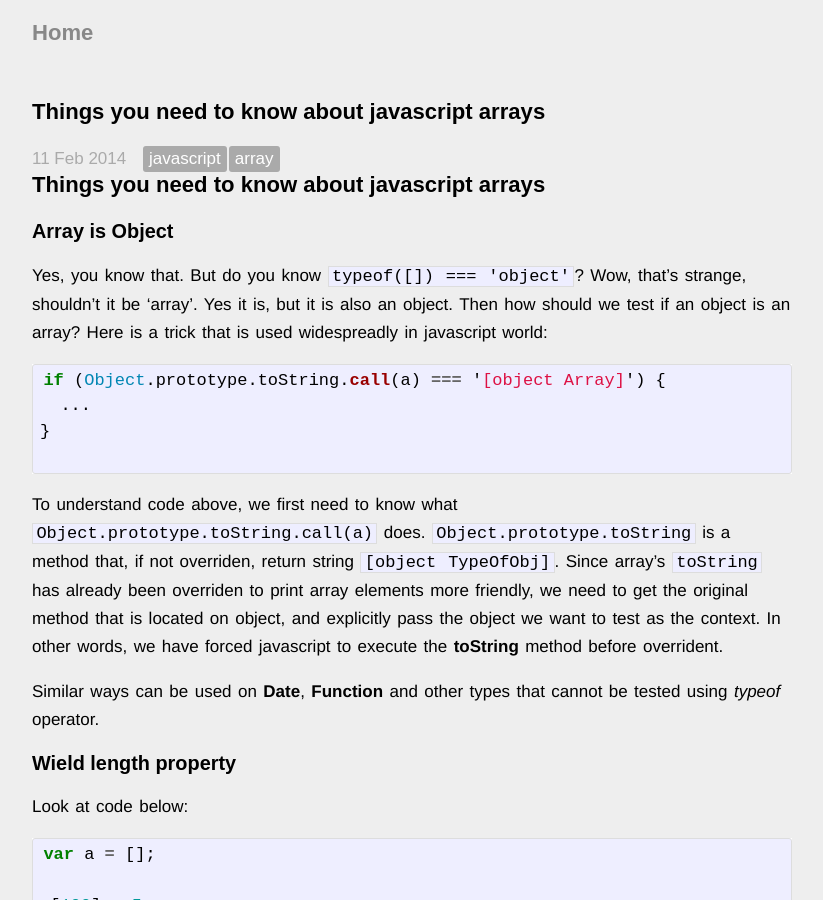
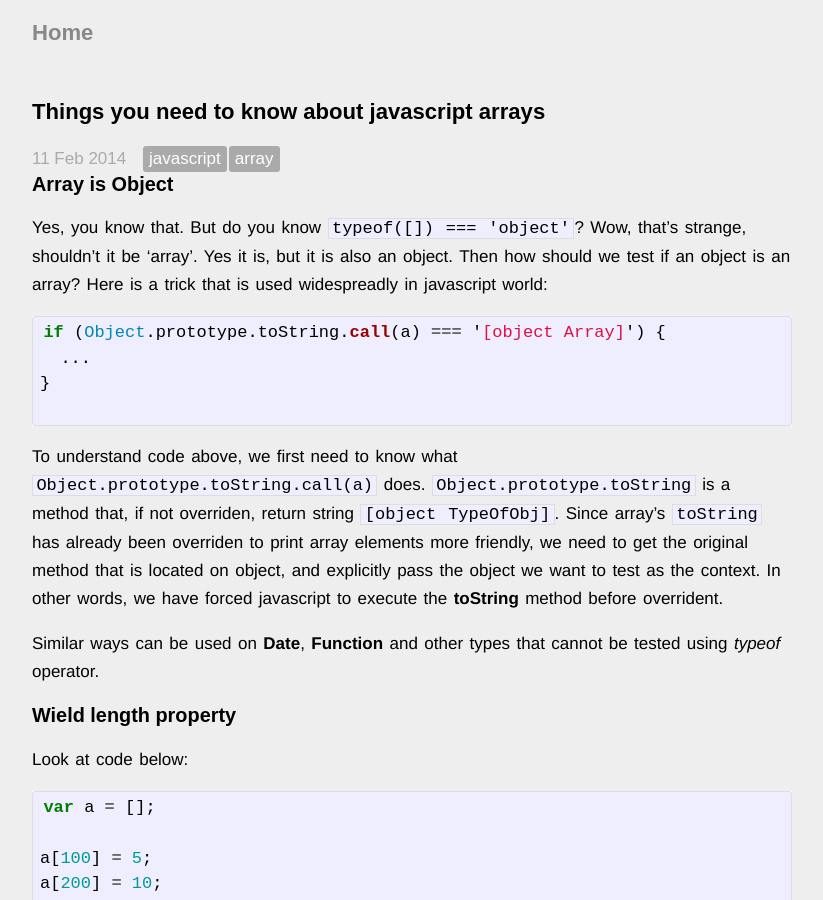
Before and after one commit to fuqcool/fuqcool.github.io, a Jekyll site: the page built from _posts/2014-02-11-know-js-array.md, in a window 1280 px wide and 900 px high. Shown: the whole window, without its empty margins (228-1051 px from the left). Built offline with Jekyll 4.4.1, drawn with Linux system fonts in a browser that asks for light colours; Markdown is read by kramdown in place of the engine named in the settings; comment, search, counter and statistics services are not loaded.

Commit message:
Update 2014-02-11-know-js-array.md

```diff
--- a/_posts/2014-02-11-know-js-array.md
+++ b/_posts/2014-02-11-know-js-array.md
@@ -3,9 +3,6 @@ layout: post
 title: "Things you need to know about javascript arrays"
 categories: javascript array
 ---
-
-## Things you need to know about javascript arrays
-
 
 ### Array is Object
 
```
